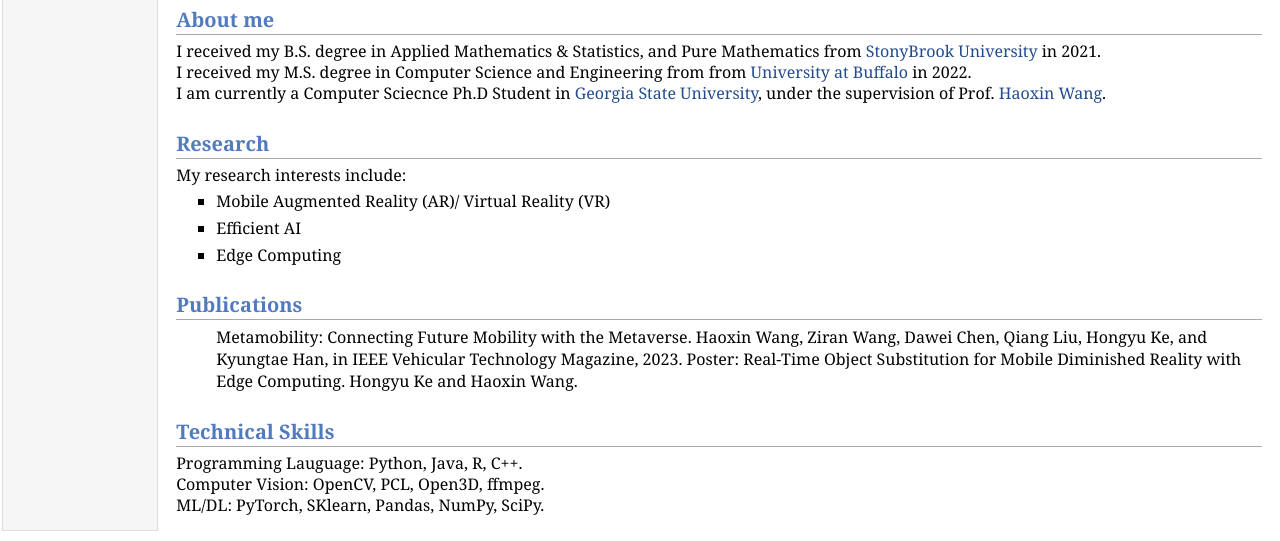
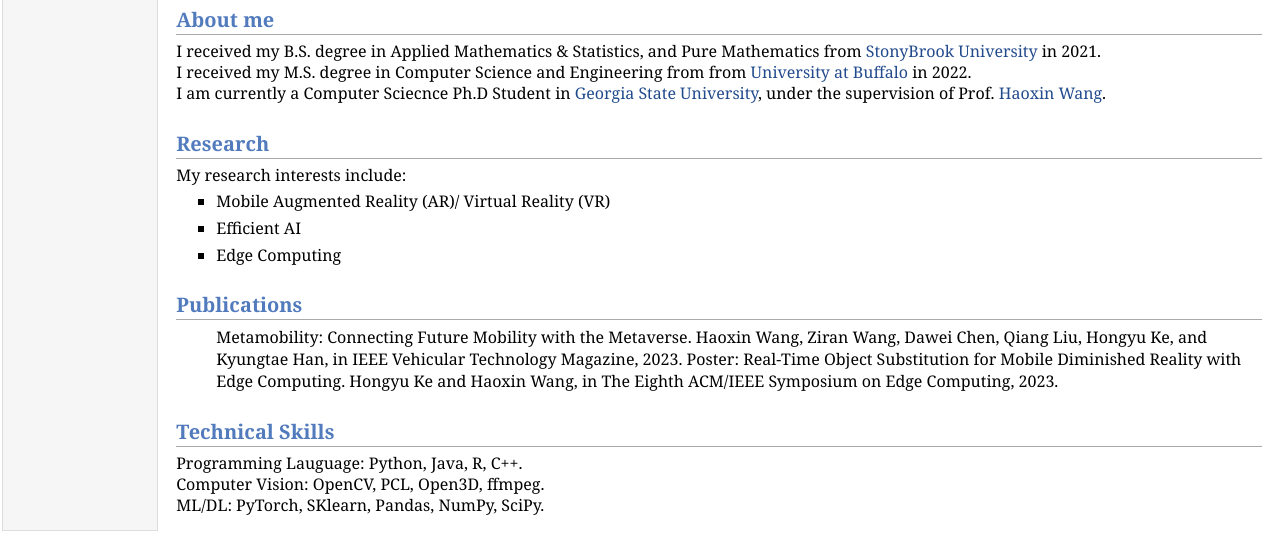
Before and after one commit to Hongyu-Ke/Hongyu-Ke_old.github.io, a plain HTML site: page index.html in a window 1280 px wide. Shown: the part 342-883 px from the top of the page. Drawn offline with Linux system fonts and the light colour scheme.

Commit message:
Update publication index.html

```diff
--- a/index.html
+++ b/index.html
@@ -50,7 +50,7 @@ I am currently a Computer Sciecnce Ph.D Student in <a href="https://www.gsu.edu"
 <h2>Publications </h2>
 <ul>
   Metamobility: Connecting Future Mobility with the Metaverse. Haoxin Wang, Ziran Wang, Dawei Chen, Qiang Liu, Hongyu Ke, and Kyungtae Han, in IEEE Vehicular Technology Magazine, 2023.
-  Poster: Real-Time Object Substitution for Mobile Diminished Reality with Edge Computing. Hongyu Ke and Haoxin Wang.
+  Poster: Real-Time Object Substitution for Mobile Diminished Reality with Edge Computing. Hongyu Ke and Haoxin Wang, in The Eighth ACM/IEEE Symposium on Edge Computing, 2023.
 </ul>
 <h2>Technical Skills</h2>
 <p>Programming Lauguage: Python, Java, R, C++. <br />
```
